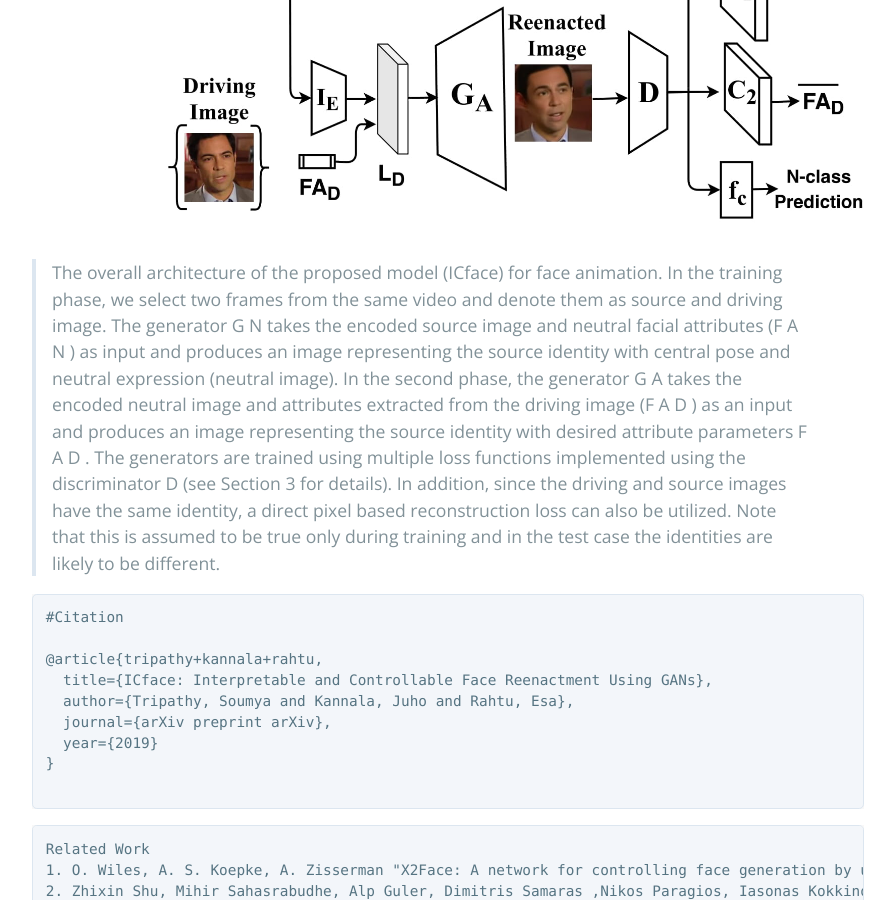
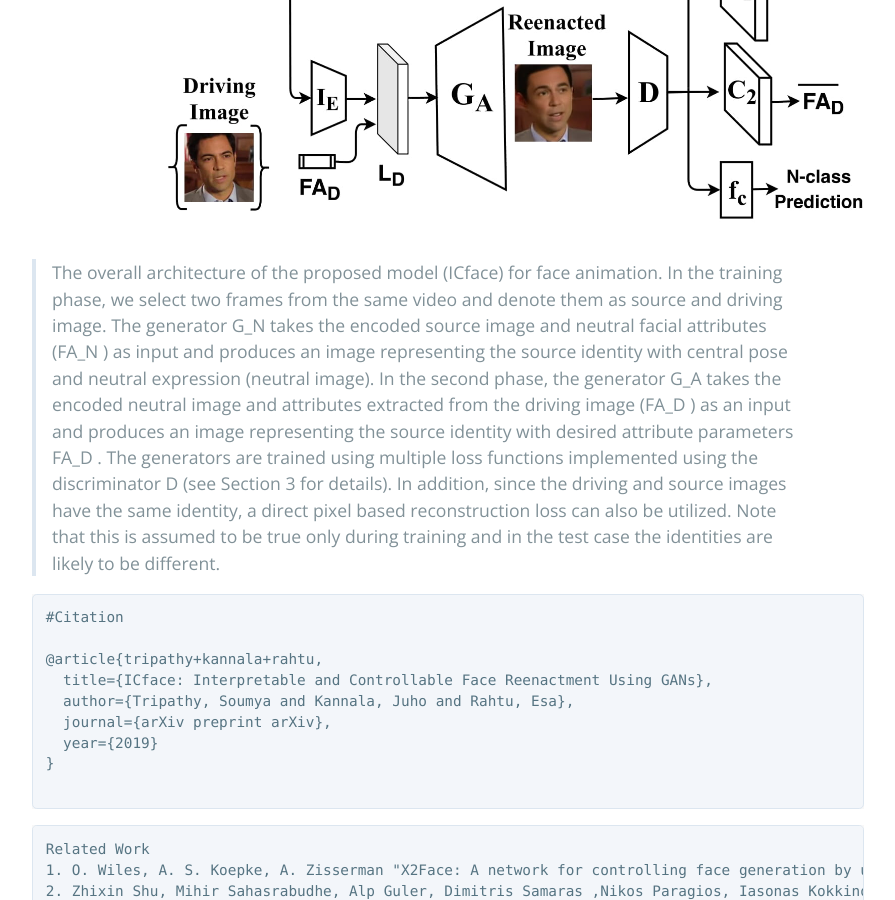
Before and after one commit to TUTvision/icface, a Jekyll site: the page built from index.md, in a window 1280 px wide and 900 px high, scrolled down 1716 px. Shown: the whole window, without its empty margins (192-1087 px from the left). Built offline with Jekyll 4.4.1, drawn with Linux system fonts in a browser that asks for light colours; our own code applies the rules of GitHub Pages for plain Markdown files.

Commit message:
added fixed_fewbugs

```diff
--- a/_layouts/default.html
+++ b/_layouts/default.html
@@ -17,7 +17,7 @@
         <a href="https://github.com/Blade6570/icface" class="btn">View on GitHub</a>
       {% endif %}
       {% if site.show_downloads %}
-        <a href="https://github.com/TUTvision/Learning-image-to-image-translation-using-paired-and-unpaired-training-samples/blob/master/poster_landscape.pdf" class="btn">Poster</a>
+     <!--   <a href="https://github.com/TUTvision/Learning-image-to-image-translation-using-paired-and-unpaired-training-samples/blob/master/poster_landscape.pdf" class="btn">Poster</a> -->
         <a href="https://arxiv.org/pdf/1805.03189.pdf" class="btn">Paper.pdf</a>
       {% endif %}
     </section>
--- a/index.md
+++ b/index.md
@@ -31,14 +31,14 @@ advanced image and video editing tasks.
 >The overall architecture of the proposed model (ICface)
 for face animation. In the training phase, we select two frames
 from the same video and denote them as source and driving
-image. The generator G N takes the encoded source image and
-neutral facial attributes (F A N ) as input and produces an image
+image. The generator G\_N takes the encoded source image and
+neutral facial attributes (FA\_N ) as input and produces an image
 representing the source identity with central pose and neutral
 expression (neutral image). In the second phase, the generator
-G A takes the encoded neutral image and attributes extracted
-from the driving image (F A D ) as an input and produces an
+G\_A takes the encoded neutral image and attributes extracted
+from the driving image (FA\_D ) as an input and produces an
 image representing the source identity with desired attribute
-parameters F A D . The generators are trained using multiple
+parameters FA\_D . The generators are trained using multiple
 loss functions implemented using the discriminator D (see
 Section 3 for details). In addition, since the driving and
 source images have the same identity, a direct pixel based
```
